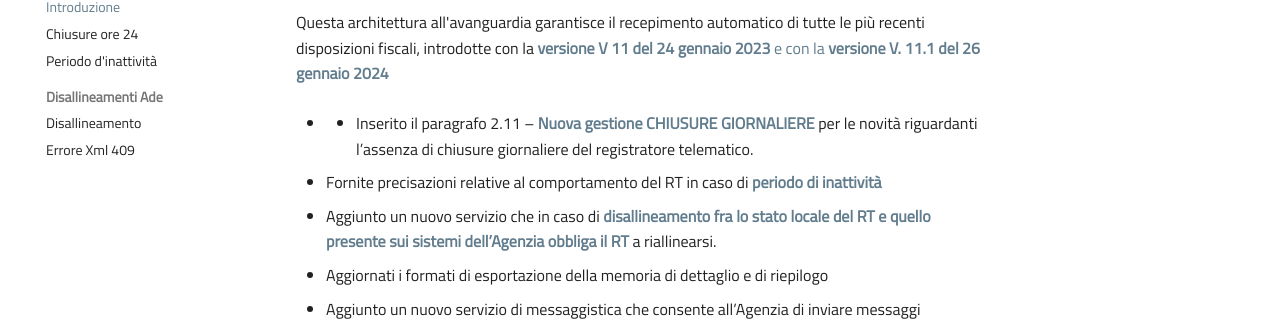
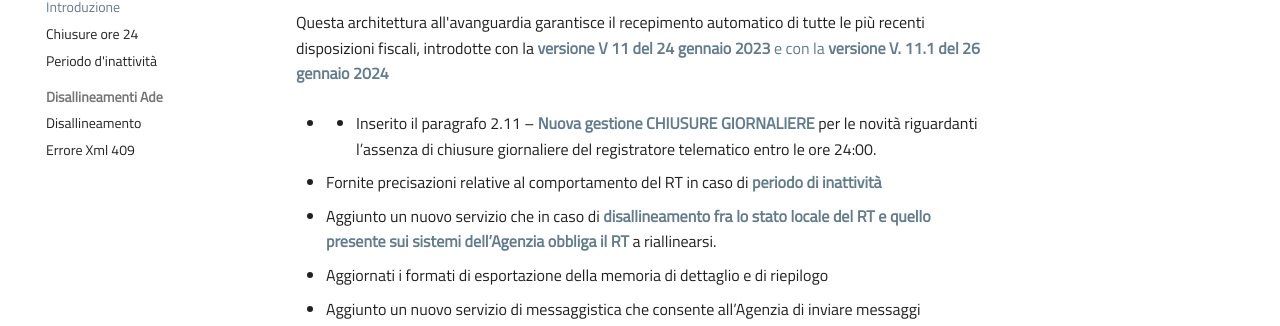
Before and after one commit to ivanrobuschi-custom/corso-tecnico-edge-n, an MkDocs documentation site: the page built from docs/normativa11.md, in a window 1280 px wide and 900 px high, scrolled down 315 px. Shown: the part 149-475 px from the top of the window. Built offline with MkDocs 1.6.1 and Material for MkDocs 9.7.7, drawn with Linux system fonts in a browser that asks for light colours.

```diff
--- a/docs/normativa11.md
+++ b/docs/normativa11.md
@@ -7,7 +7,7 @@ I Registratori Telematici Custom **EDGE-N** ed **EDGE-N+** vantano l'ultima omol
 
 Questa architettura all'avanguardia garantisce il recepimento automatico di tutte le più recenti disposizioni fiscali, introdotte con la [**versione V 11 del 24 gennaio 2023** e con la **versione V. 11.1 del 26 gennaio 2024**](assets/resources/Variazioniallespecifichetecnichecorrispettivi1aprile2025.pdf)
 
-* * Inserito il paragrafo 2.11 – [**Nuova gestione CHIUSURE GIORNALIERE**](chiusuragiornaliera.md) per le novità riguardanti l’assenza di chiusure giornaliere del registratore telematico.
+* * Inserito il paragrafo 2.11 – [**Nuova gestione CHIUSURE GIORNALIERE**](chiusuragiornaliera.md) per le novità riguardanti l’assenza di chiusure giornaliere del registratore telematico entro le ore 24:00.
 * Fornite precisazioni relative al comportamento del RT in caso di [**periodo di inattività**](periodoinattività.md)
 * Aggiunto un nuovo servizio che in caso di [**disallineamento fra lo stato locale del RT e quello presente sui sistemi dell’Agenzia obbliga il RT**](disallineamento.md) a riallinearsi.
 * Aggiornati i formati di esportazione della memoria di dettaglio e di riepilogo
```
Also changed, not shown: docs/periodoinattività.md (+6 -1 lines).
